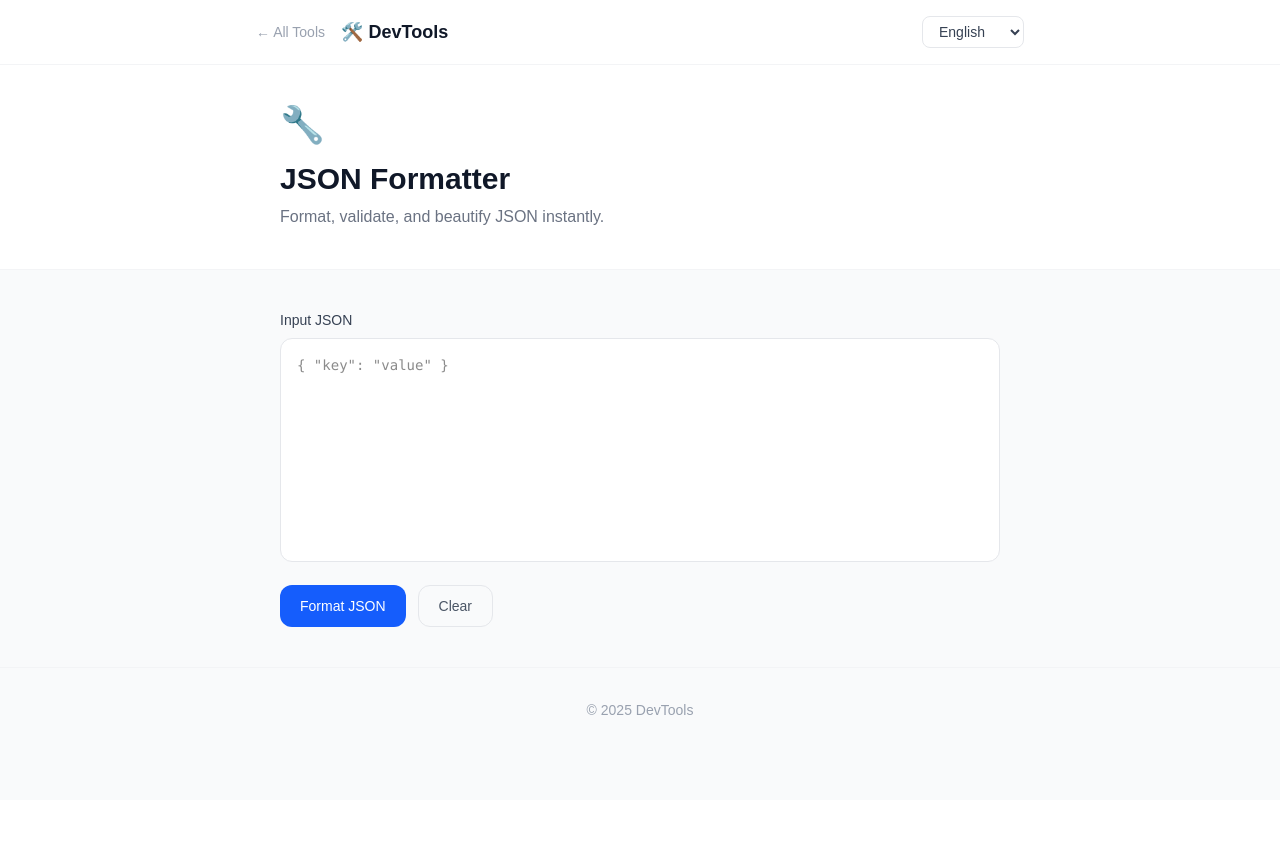
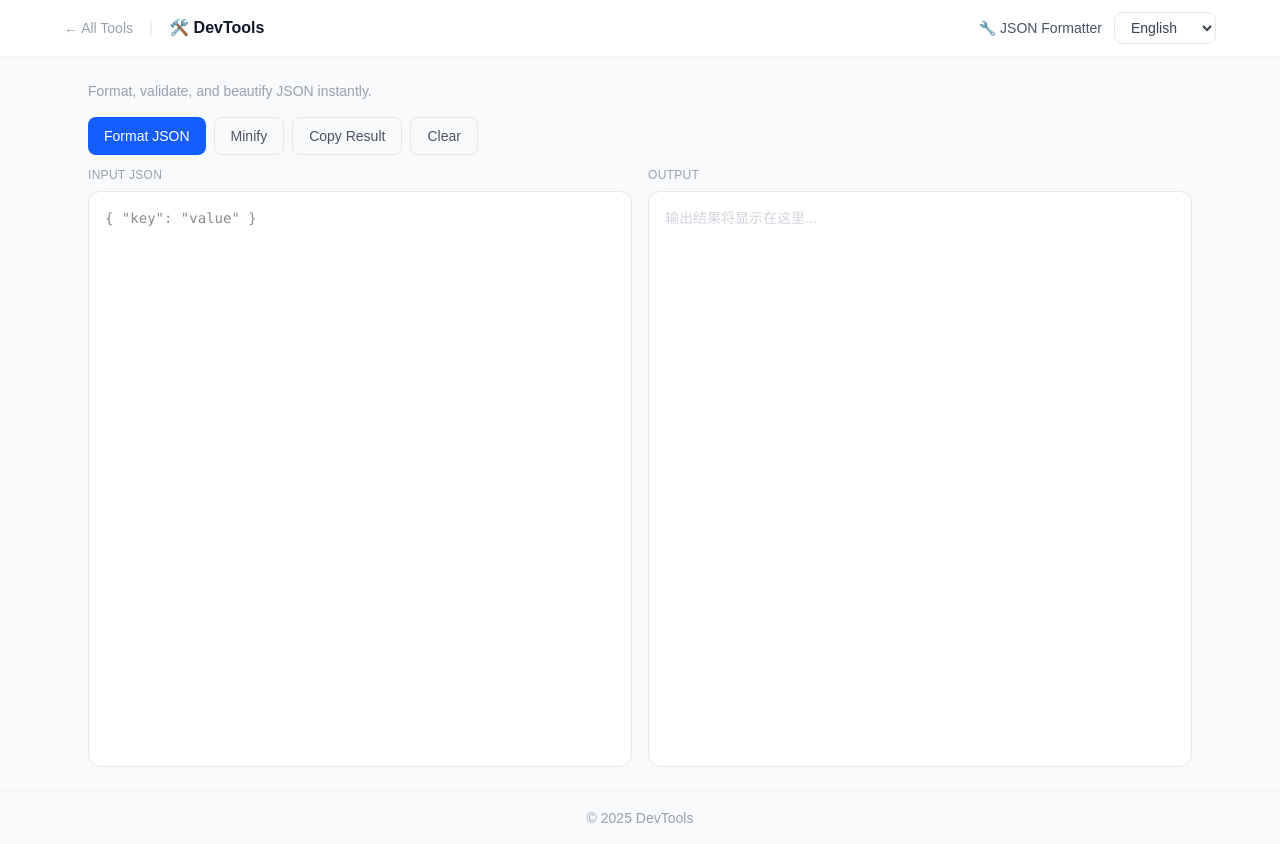
Before and after one commit to cainiaodjm/my-first-site, a Next.js app: page /en/json-formatter in a window 1280 px wide. Before the commit the page ends 800 px from the top, so only its background shows below. Built offline with nearby package versions, Linux system fonts and the light colour scheme.

Commit message:
json格式功能优化

```diff
--- a/app/[locale]/components/ToolLayout.tsx
+++ b/app/[locale]/components/ToolLayout.tsx
@@ -53,9 +53,10 @@ export default function ToolLayout({
   const locale = useLocale();
 
   return (
-    <div className="min-h-screen bg-gray-50">
-      <header className="bg-white border-b border-gray-100 px-6 py-4">
-        <div className="max-w-3xl mx-auto flex items-center justify-between">
+    <div className="min-h-screen bg-gray-50 flex flex-col">
+      {/* Header */}
+      <header className="bg-white border-b border-gray-100 px-6 py-3 sticky top-0 z-10">
+        <div className="max-w-6xl mx-auto flex items-center justify-between">
           <div className="flex items-center gap-4">
             <Link
               href={`/${locale}`}
@@ -63,28 +64,30 @@ export default function ToolLayout({
             >
               ← {backLabel}
             </Link>
+            <span className="text-gray-200">|</span>
             <Link
               href={`/${locale}`}
-              className="font-bold text-lg text-gray-900"
+              className="font-bold text-base text-gray-900"
             >
               🛠️ DevTools
             </Link>
           </div>
-          <LangSwitcher />
+          <div className="flex items-center gap-3">
+            <h1 className="text-sm font-medium text-gray-600">
+              {emoji} {title}
+            </h1>
+            <LangSwitcher />
+          </div>
         </div>
       </header>
 
-      <div className="bg-white border-b border-gray-100">
-        <div className="max-w-3xl mx-auto px-6 py-10">
-          <div className="text-4xl mb-4">{emoji}</div>
-          <h1 className="text-3xl font-bold text-gray-900 mb-2">{title}</h1>
-          <p className="text-gray-500">{desc}</p>
-        </div>
-      </div>
+      {/* Content - full width */}
+      <main className="flex-1 max-w-6xl w-full mx-auto px-6 py-6">
+        <p className="text-sm text-gray-400 mb-4">{desc}</p>
+        {children}
+      </main>
 
-      <div className="max-w-3xl mx-auto px-6 py-10">{children}</div>
-
-      <footer className="border-t border-gray-100 py-8 text-center text-sm text-gray-400">
+      <footer className="border-t border-gray-100 py-4 text-center text-sm text-gray-400">
         © 2025 DevTools
       </footer>
     </div>
--- a/app/[locale]/json-formatter/page.tsx
+++ b/app/[locale]/json-formatter/page.tsx
@@ -2,21 +2,50 @@
 import { useState } from "react";
 import { useTranslations } from "next-intl";
 import ToolLayout from "../components/ToolLayout";
+import JsonView from "@uiw/react-json-view";
 
 export default function JsonFormatter() {
   const [input, setInput] = useState("");
-  const [output, setOutput] = useState("");
-  const [error, setError] = useState(false);
+  const [parsed, setParsed] = useState<any>(null);
+  const [error, setError] = useState("");
   const t = useTranslations("json");
   const tNav = useTranslations("nav");
 
-  const formatJSON = () => {
+  const handleInput = (val: string) => {
+    setInput(val);
+    if (!val.trim()) {
+      setParsed(null);
+      setError("");
+      return;
+    }
     try {
-      setOutput(JSON.stringify(JSON.parse(input), null, 2));
-      setError(false);
-    } catch {
-      setOutput("Invalid JSON — please check your input.");
-      setError(true);
+      setParsed(JSON.parse(val));
+      setError("");
+    } catch (e: any) {
+      setParsed(null);
+      setError(e.message);
+    }
+  };
+
+  const format = () => {
+    try {
+      const p = JSON.parse(input);
+      setInput(JSON.stringify(p, null, 2));
+      setParsed(p);
+      setError("");
+    } catch (e: any) {
+      setError(e.message);
+    }
+  };
+
+  const minify = () => {
+    try {
+      const p = JSON.parse(input);
+      setInput(JSON.stringify(p));
+      setParsed(p);
+      setError("");
+    } catch (e: any) {
+      setError(e.message);
     }
   };
 
@@ -27,55 +56,87 @@ export default function JsonFormatter() {
       emoji="🔧"
       backLabel={tNav("home")}
     >
-      <div className="space-y-4">
-        <div>
-          <label className="text-sm font-medium text-gray-700 mb-2 block">
-            {t("input")}
-          </label>
-          <textarea
-            className="w-full h-56 border border-gray-200 rounded-xl p-4 outline-none focus:ring-2 focus:ring-blue-500 font-mono text-sm bg-white resize-none"
-            placeholder='{ "key": "value" }'
-            value={input}
-            onChange={(e) => setInput(e.target.value)}
-          />
-        </div>
-        <div className="flex gap-3">
+      {/* Toolbar */}
+      <div className="flex gap-2 mb-3 flex-wrap">
         <button
-            onClick={formatJSON}
-            className="px-5 py-2.5 bg-blue-600 text-white rounded-xl hover:bg-blue-700 transition-colors text-sm font-medium"
+          onClick={format}
+          className="px-4 py-2 bg-blue-600 text-white rounded-lg hover:bg-blue-700 transition-colors text-sm font-medium"
         >
           {t("format")}
         </button>
         <button
+          onClick={minify}
+          className="px-4 py-2 border border-gray-200 rounded-lg hover:bg-gray-50 transition-colors text-sm font-medium text-gray-600"
+        >
+          Minify
+        </button>
+        <button
+          onClick={() => navigator.clipboard.writeText(input)}
+          className="px-4 py-2 border border-gray-200 rounded-lg hover:bg-gray-50 transition-colors text-sm font-medium text-gray-600"
+        >
+          {t("copy")}
+        </button>
+        <button
           onClick={() => {
             setInput("");
-              setOutput("");
+            setParsed(null);
+            setError("");
           }}
-            className="px-5 py-2.5 border border-gray-200 rounded-xl hover:bg-gray-50 transition-colors text-sm font-medium text-gray-600"
+          className="px-4 py-2 border border-gray-200 rounded-lg hover:bg-gray-50 transition-colors text-sm font-medium text-gray-600"
         >
           {t("clear")}
         </button>
-          {output && !error && (
-            <button
-              onClick={() => navigator.clipboard.writeText(output)}
-              className="px-5 py-2.5 border border-gray-200 rounded-xl hover:bg-gray-50 transition-colors text-sm font-medium text-gray-600"
-            >
-              {t("copy")}
-            </button>
+        {error && (
+          <span className="px-4 py-2 bg-red-50 text-red-600 rounded-lg text-sm border border-red-200">
+            ❌ {error}
+          </span>
+        )}
+        {parsed && !error && (
+          <span className="px-4 py-2 bg-green-50 text-green-600 rounded-lg text-sm border border-green-200">
+            ✅ Valid JSON
+          </span>
         )}
       </div>
-        {output && (
-          <div>
-            <label className="text-sm font-medium text-gray-700 mb-2 block">
+
+      {/* Editor */}
+      <div className="grid grid-cols-2 gap-4" style={{ height: "600px" }}>
+        {/* Left: Input */}
+        <div className="flex flex-col">
+          <p className="text-xs font-medium text-gray-400 mb-2 uppercase tracking-wide">
+            {t("input")}
+          </p>
+          <textarea
+            className="flex-1 border border-gray-200 rounded-xl p-4 outline-none focus:ring-2 focus:ring-blue-500 font-mono text-sm bg-white resize-none"
+            placeholder='{ "key": "value" }'
+            value={input}
+            onChange={(e) => handleInput(e.target.value)}
+            spellCheck={false}
+          />
+        </div>
+
+        {/* Right: Output */}
+        <div className="flex flex-col">
+          <p className="text-xs font-medium text-gray-400 mb-2 uppercase tracking-wide">
             {t("output")}
-            </label>
-            <pre
-              className={`rounded-xl p-4 overflow-auto text-sm font-mono leading-relaxed ${error ? "bg-red-50 text-red-600 border border-red-200" : "bg-white border border-gray-200"}`}
-            >
-              {output}
-            </pre>
+          </p>
+          <div className="flex-1 border border-gray-200 rounded-xl p-4 bg-white overflow-auto">
+            {parsed ? (
+              <JsonView
+                value={parsed}
+                style={{ fontSize: "13px", fontFamily: "monospace" }}
+                shortenTextAfterLength={50}
+                displayDataTypes={false}
+                displayObjectSize={false}
+              />
+            ) : error ? (
+              <div className="text-red-500 text-sm font-mono">{error}</div>
+            ) : (
+              <div className="text-gray-300 text-sm">
+                输出结果将显示在这里...
               </div>
             )}
+          </div>
+        </div>
       </div>
     </ToolLayout>
   );
--- a/package.json
+++ b/package.json
@@ -9,6 +9,7 @@
     "lint": "eslint"
   },
   "dependencies": {
+    "@uiw/react-json-view": "^2.0.0-alpha.42",
     "next": "16.2.6",
     "next-intl": "^4.11.1",
     "react": "19.2.4",
```
Also changed, not shown: 1 other file (tests, documents, lock files or other folders). Lines whose indentation alone changed are shown as unchanged.
